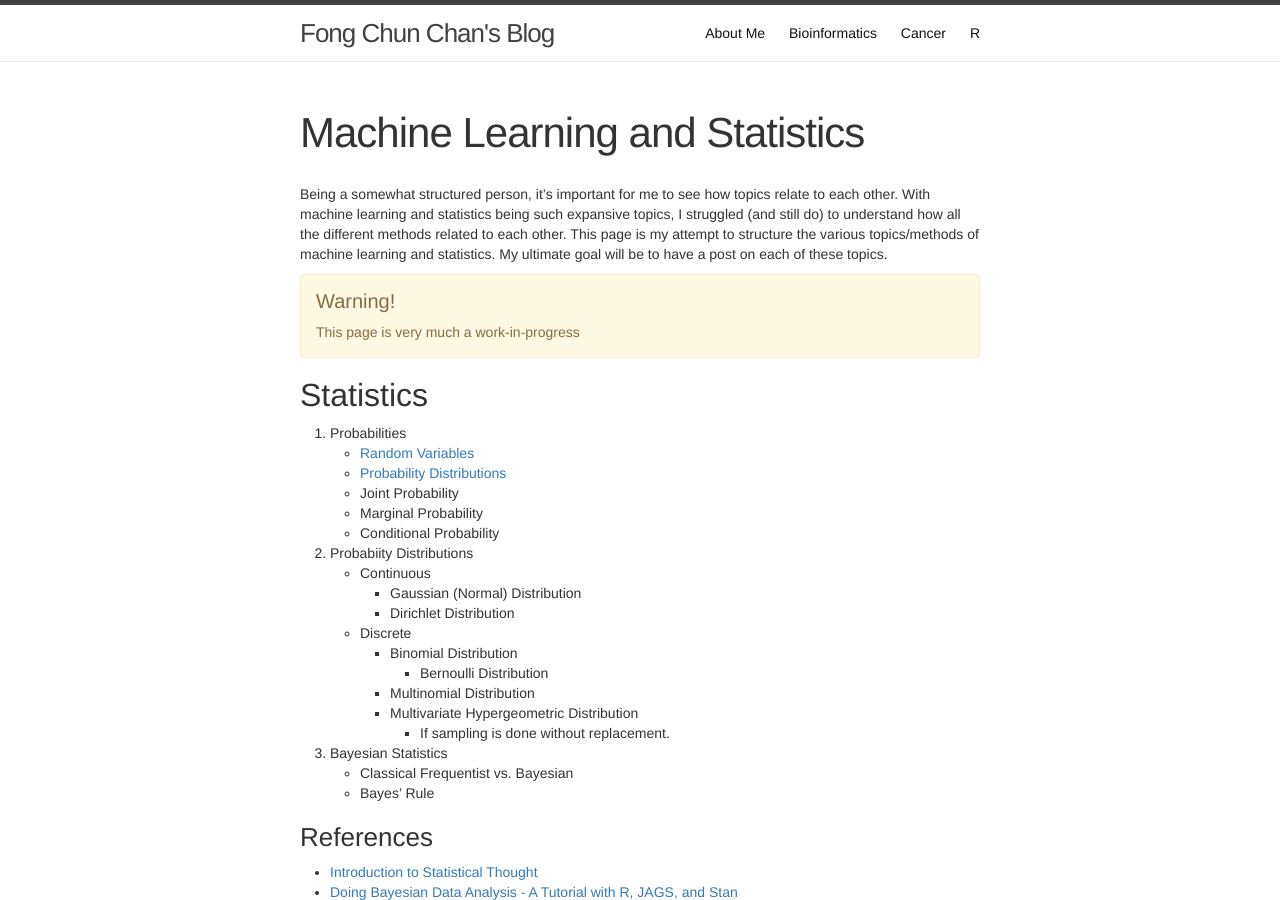
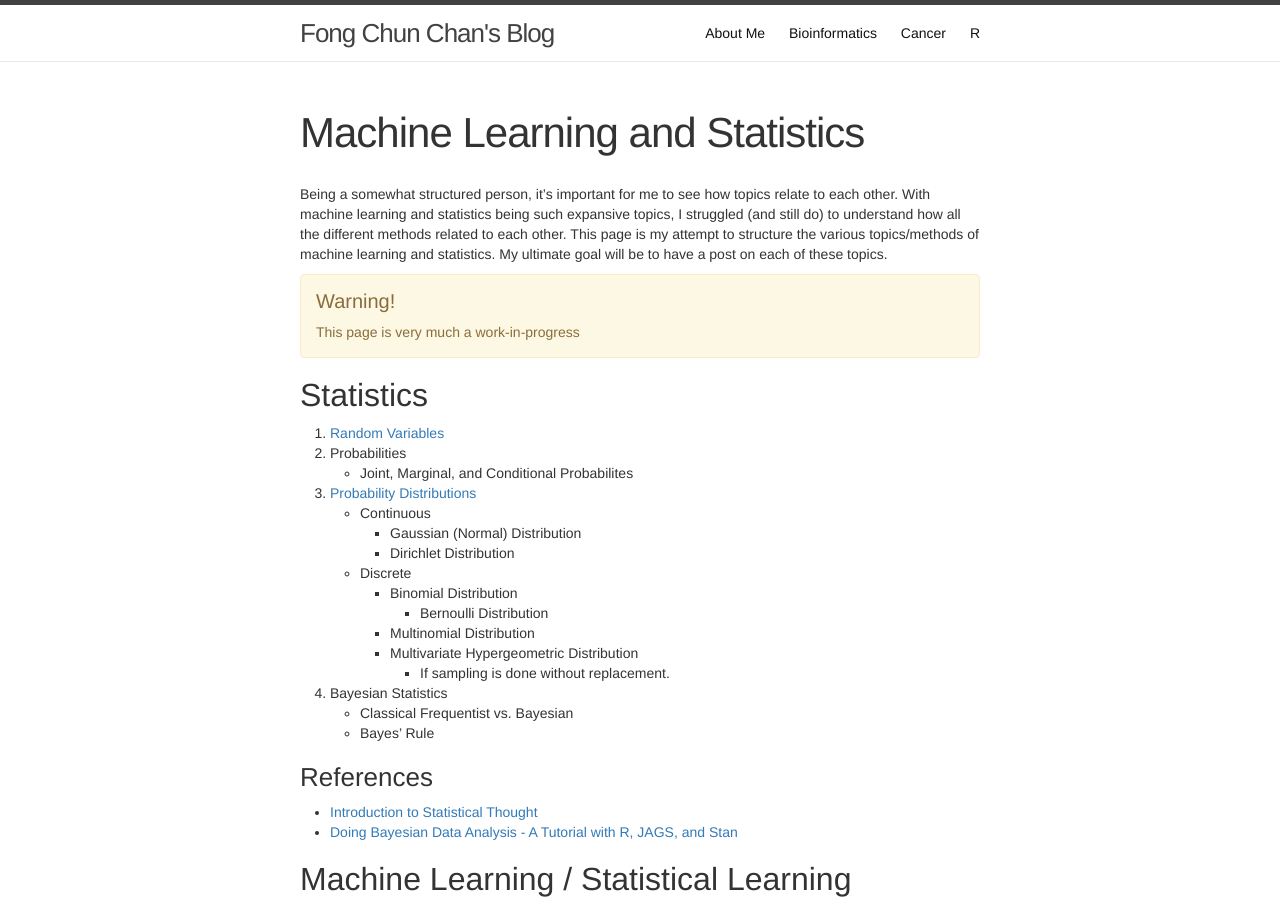
Before and after one commit to tinyheero/tinyheero.github.io, a Jekyll site: the page built from ml-and-stats-overview.md, in a window 1280 px wide and 900 px high. Built offline with Jekyll 4.4.1, drawn with Linux system fonts in a browser that asks for light colours; nearby versions of some CDN libraries; library files that are not in the unit come from our copies.

Commit message:
Reorganizing

```diff
--- a/ml-and-stats-overview.md
+++ b/ml-and-stats-overview.md
@@ -13,14 +13,11 @@ Being a somewhat structured person, it's important for me to see how topics rela
 
 ## Statistics
 
+1. [Random Variables]({% post_url 2016-02-26-random-variables %})
 1. Probabilities
-    * [Random Variables]({% post_url 2016-02-26-random-variables %})
-    * [Probability Distributions]({% post_url 2016-03-17-prob-distr %})
-    * Joint Probability
-    * Marginal Probability
-    * Conditional Probability
-1. Probabiity Distributions
-    * Continuous
+    * Joint, Marginal, and Conditional Probabilites
+1. [Probability Distributions]({% post_url 2016-03-17-prob-distr %})
+   * Continuous
         + Gaussian (Normal) Distribution
         + Dirichlet Distribution
     * Discrete
@@ -30,8 +27,8 @@ Being a somewhat structured person, it's important for me to see how topics rela
         + Multivariate Hypergeometric Distribution
             - If sampling is done without replacement.
 1. Bayesian Statistics
-    * Classical Frequentist vs. Bayesian
-    * Bayes' Rule
+   * Classical Frequentist vs. Bayesian
+   * Bayes' Rule
 
 ### References
 
```
